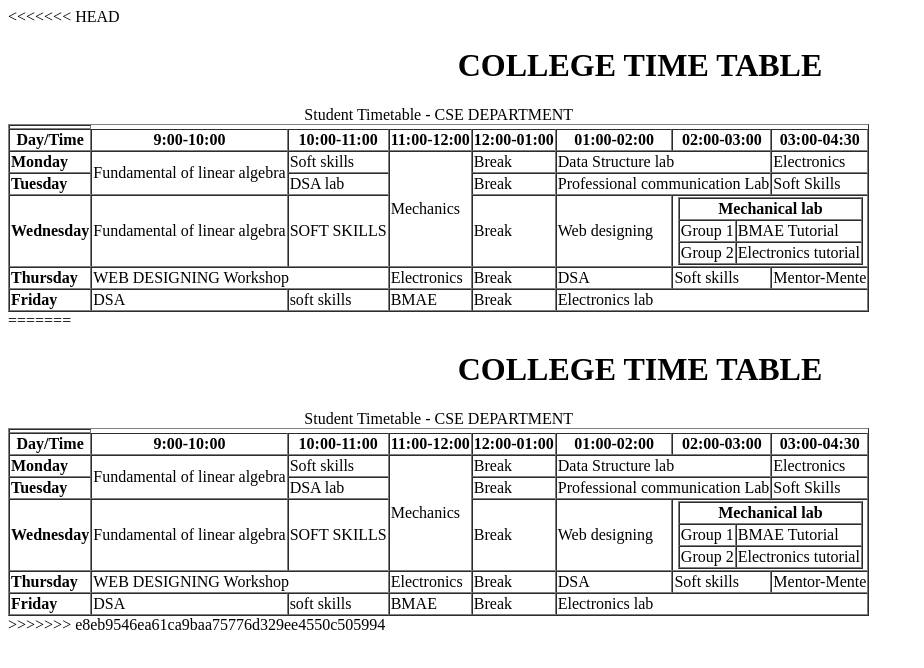
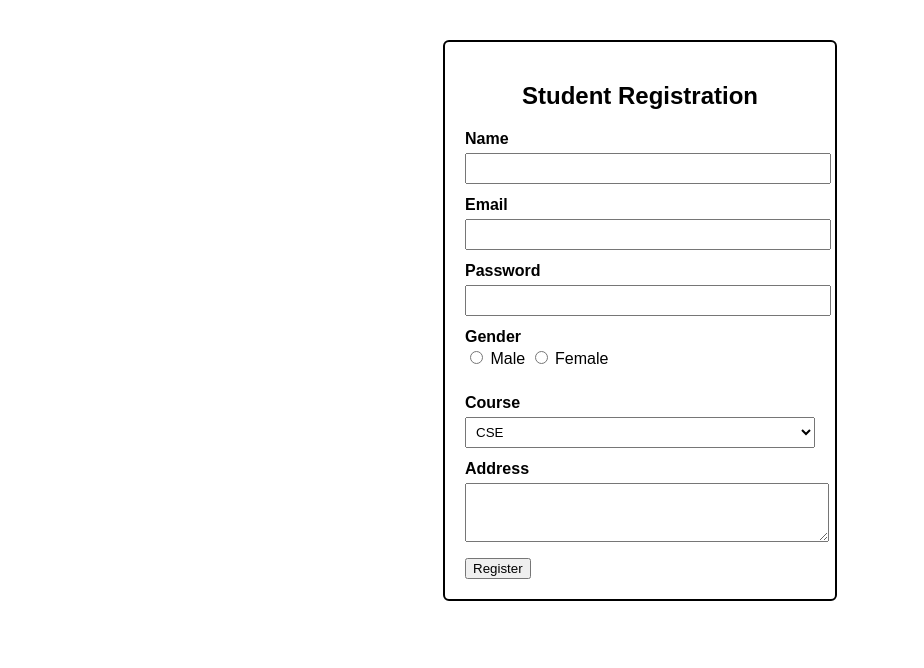
Before and after one commit to palakydv16-ux/git_demo, a plain HTML site: page practical.html in a window 1280 px wide. Shown: the whole page, without its empty margins (0-924 px from the left). Drawn offline with Linux system fonts and the light colour scheme.

Commit message:
EXTERNAL PRACTICAL DONE

```diff
--- a/practical.html
+++ b/practical.html
@@ -1,173 +1,85 @@
-<<<<<<< HEAD
+<!DOCTYPE html>
 <html>
 <head>
-<title> College timetable </title>
+    <title>Student Registration Form</title>
+
+
+    <style>
+        body {
+            font-family: Arial, sans-serif;
+            background-color: white;
+        }
+
+        .form-box {
+            width: 350px;
+            margin: 40px auto;
+            background-color: white;
+            padding: 20px;
+            border: 2px solid black;
+            border-radius: 6px;
+        }
+
+        h2 {
+            text-align: center;
+        }
+
+        label {
+            font-weight: bold;
+        }
+
+        input, select, textarea {
+            width: 100%;
+            padding: 6px;
+            margin-top: 5px;
+            margin-bottom: 12px;
+        }
+
+        .radio-group {
+            width: auto;
+        }
+
+        input[type="submit"] {
+            background-color: black;
+            color: white;
+            cursor: pointer;
+        }
+    </style>
 </head>
+
 <body>
-<header>
-<h1 align="center"> COLLEGE TIME TABLE <h1>
-</header>
-<table border="1" cellspacing="0">
 
-<caption> Student Timetable - CSE DEPARTMENT</caption>
-<th>
-<tr>
-    <th>Day/Time</th>
-    <th>9:00-10:00</th>
-    <th>10:00-11:00</th>
-    <th>11:00-12:00</th>
-    <th>12:00-01:00</th>
-    <th>01:00-02:00</th>
-    <th>02:00-03:00</th>
-    <th>03:00-04:30</th>
-</tr>
+<div class="form-box">
+    <h2>Student Registration</h2>
 
-<tr>
-<td><b>Monday</b></td>
-<td rowspan="2">Fundamental of linear algebra </td>
-<td>Soft skills</td>
-<td rowspan="3">Mechanics</td>
-<td>Break</td>
-<td colspan="2">Data Structure lab</td>
-<td>Electronics</td>
-</tr>
+    <form>
+        <label>Name</label>
+        <input type="text" required>
 
-<tr>
-    <td><b>Tuesday</b></td>
-    <td>DSA lab</td>
-<td>Break</td>
-    <td colspan="2">Professional communication Lab</td>
-    <td>Soft Skills </td>
-</tr>
+        <label>Email</label>
+        <input type="email" required>
 
-<tr>
-    <td><b>Wednesday</b></td>
-    <td>Fundamental of linear algebra</td>
-    <td>SOFT SKILLS </td>
-    <td>Break</td>
-    <td>Web designing</td>
-    <td colspan="2"><table align="center" border="1" cellspacing="0">
-        <tr><th colspan="2">Mechanical lab</th></tr>
-<tr>
-    <td>Group 1</td>
-<td> BMAE Tutorial</td>
-</tr>
-<tr>
-    <td>Group 2</td>
-    <td>Electronics tutorial</td>
-</tr>
-</table>
-    </td>
+        <label>Password</label>
+        <input type="password" required>
 
-</tr>
+        <label>Gender</label><br>
+        <input type="radio" name="gender" class="radio-group"> Male
+        <input type="radio" name="gender" class="radio-group"> Female
+        <br><br>
 
-<tr>
-    <td><b>Thursday</b></td>
-    <td colspan="2">WEB DESIGNING Workshop</td>
-    <td>Electronics</td>
-    <td>Break</td>
-    <td>DSA</td>
-    <td>Soft skills </td>
-    <td>Mentor-Mente</td>
+        <label>Course</label>
+        <select>
+            <option>CSE</option>
+            <option>IT</option>
+            <option>ECE</option>
+            <option>ME</option>
+        </select>
 
-</tr>
+        <label>Address</label>
+        <textarea rows="3"></textarea>
 
-<tr>
-    <td><b>Friday</b></td>
-    <td>DSA</td>
-    <td>soft skills </td>
-    <td>BMAE</td>
-    <td>Break</td>
-    <td colspan="3">Electronics lab</td>
-</tr>
-    </table>
+<button>Register</button>
+    </form>
+</div>
 
 </body>
 </html>
-=======
-<html>
-<head>
-<title> College timetable </title>
-</head>
-<body>
-<header>
-<h1 align="center"> COLLEGE TIME TABLE <h1>
-</header>
-<table border="1" cellspacing="0">
-
-<caption> Student Timetable - CSE DEPARTMENT</caption>
-<th>
-<tr>
-    <th>Day/Time</th>
-    <th>9:00-10:00</th>
-    <th>10:00-11:00</th>
-    <th>11:00-12:00</th>
-    <th>12:00-01:00</th>
-    <th>01:00-02:00</th>
-    <th>02:00-03:00</th>
-    <th>03:00-04:30</th>
-</tr>
-
-<tr>
-<td><b>Monday</b></td>
-<td rowspan="2">Fundamental of linear algebra </td>
-<td>Soft skills</td>
-<td rowspan="3">Mechanics</td>
-<td>Break</td>
-<td colspan="2">Data Structure lab</td>
-<td>Electronics</td>
-</tr>
-
-<tr>
-    <td><b>Tuesday</b></td>
-    <td>DSA lab</td>
-<td>Break</td>
-    <td colspan="2">Professional communication Lab</td>
-    <td>Soft Skills </td>
-</tr>
-
-<tr>
-    <td><b>Wednesday</b></td>
-    <td>Fundamental of linear algebra</td>
-    <td>SOFT SKILLS </td>
-    <td>Break</td>
-    <td>Web designing</td>
-    <td colspan="2"><table align="center" border="1" cellspacing="0">
-        <tr><th colspan="2">Mechanical lab</th></tr>
-<tr>
-    <td>Group 1</td>
-<td> BMAE Tutorial</td>
-</tr>
-<tr>
-    <td>Group 2</td>
-    <td>Electronics tutorial</td>
-</tr>
-</table>
-    </td>
-
-</tr>
-
-<tr>
-    <td><b>Thursday</b></td>
-    <td colspan="2">WEB DESIGNING Workshop</td>
-    <td>Electronics</td>
-    <td>Break</td>
-    <td>DSA</td>
-    <td>Soft skills </td>
-    <td>Mentor-Mente</td>
-
-</tr>
-
-<tr>
-    <td><b>Friday</b></td>
-    <td>DSA</td>
-    <td>soft skills </td>
-    <td>BMAE</td>
-    <td>Break</td>
-    <td colspan="3">Electronics lab</td>
-</tr>
-    </table>
-
-</body>
-</html>
->>>>>>> e8eb9546ea61ca9baa75776d329ee4550c505994
```
